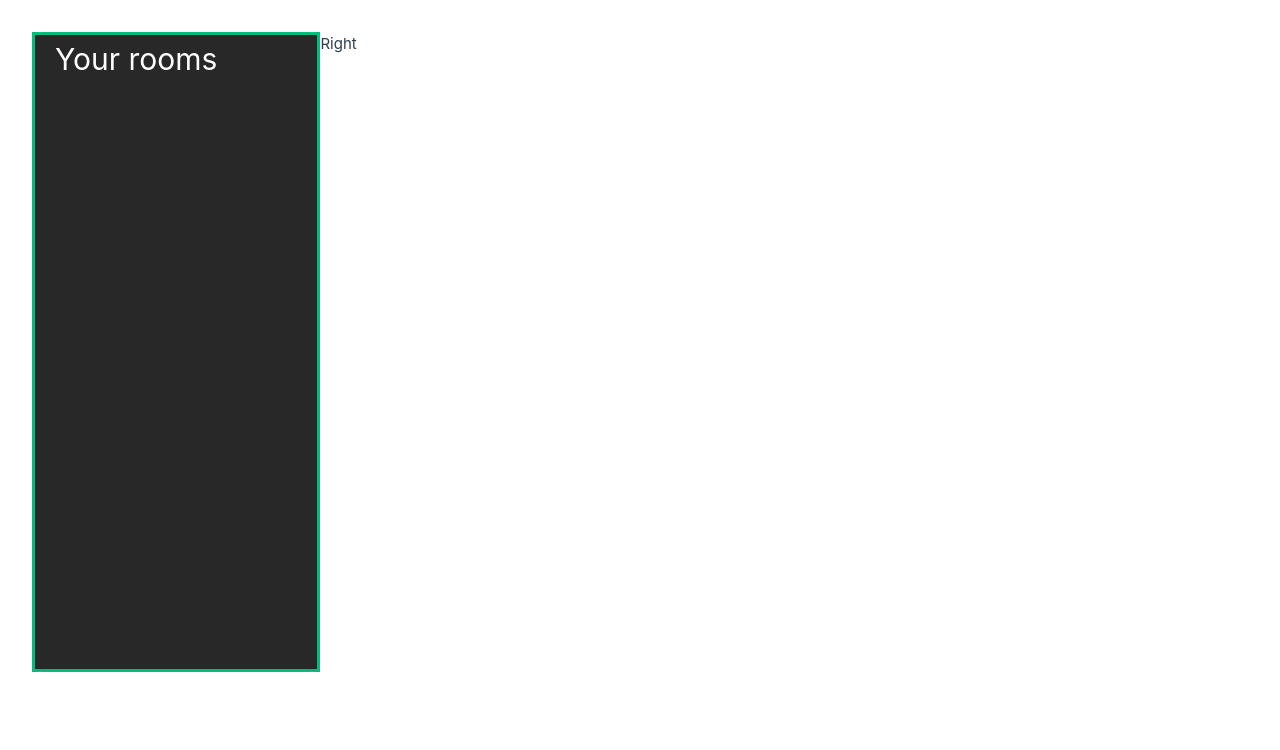
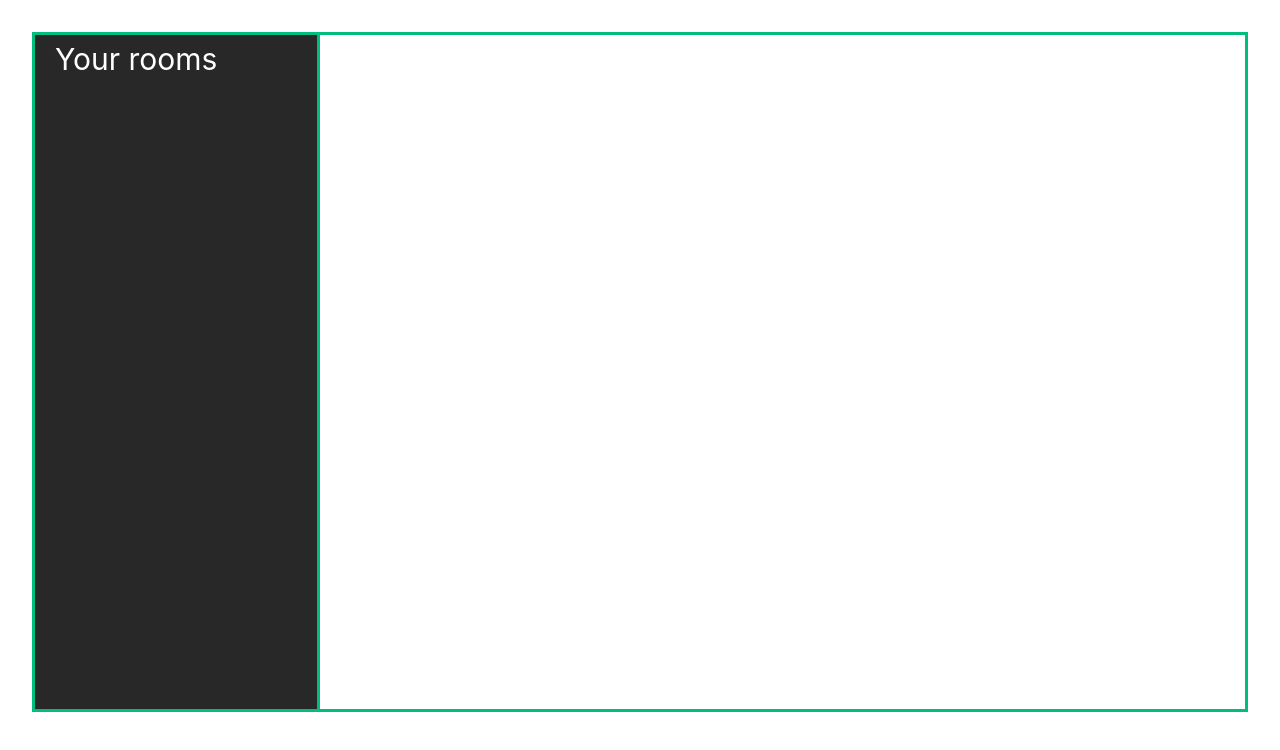
Before and after one commit to cnoah34/cs406_chat_room, a Vue app in the folder frontend/: page /home in a window 1280 px wide. Shown: the top 750 px of the page. Built offline with nearby package versions, Linux system fonts and the light colour scheme.

Commit message:
Added Messages component to HomeView, renamed RoomSelection to Rooms

```diff
--- a/frontend/src/components/Messages.vue
+++ b/frontend/src/components/Messages.vue
@@ -22,12 +22,12 @@
     const loading = ref(false)
     const hasMoreMessages = ref(true)
 
-    const getMessages = async (beforeTime = null) => {
+    const getMessages = async (before = null) => {
         try {
             loading.value = true
 
-            const url = beforeTime
-                ? `${apiStore.rest_url}/messages?room_id=${roomStore.room_id}&limit=20&before_time=${beforeTime}`
+            const url = before
+                ? `${apiStore.rest_url}/messages?room_id=${roomStore.room_id}&limit=20&before=${before}`
                 : `${apiStore.rest_url}/messages?room_id=${roomStore.room_id}&limit=20`
 
             const response = await axios.get(url, {
--- a/frontend/src/views/HomeView.vue
+++ b/frontend/src/views/HomeView.vue
@@ -1,13 +1,14 @@
 <template>
     <div class='home'>
-        <RoomSelection class='left'/>
-        <p class='right'>Right</p>
+        <Rooms class="left" />
+        <Messages class="right" />
     </div>
 </template>
 
 
 <script setup>
-    import RoomSelection from '../components/RoomSelection.vue'
+    import Rooms from '../components/Rooms.vue'
+    import Messages from '../components/Messages.vue'
 </script>
 
 
@@ -21,9 +22,14 @@
 .home .left {
     padding-right: 100px;
     border: 3px solid var(--vue-green);
+    height: 100%
 }
 
 .home .right {
+    flex-grow: 1;
+    height: 100%;
+    border: 3px solid var(--vue-green);
+    border-left: none;
 }
 
 </style>
```
Also changed, not shown: frontend/src/components/Rooms.vue (renamed from frontend/src/components/RoomSelection.vue).
